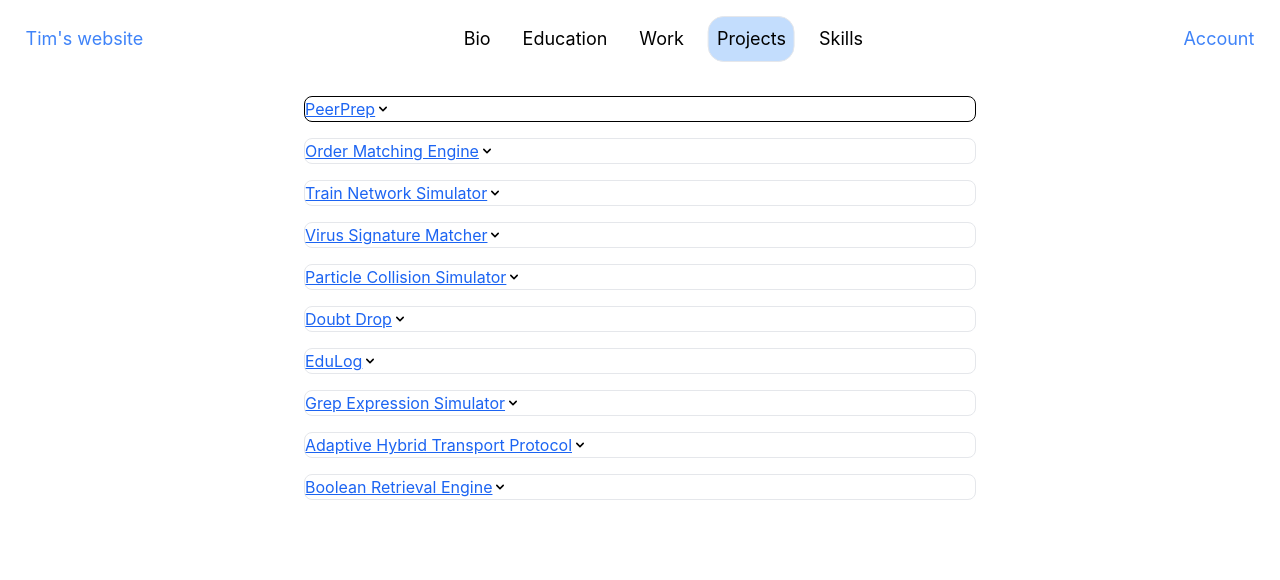
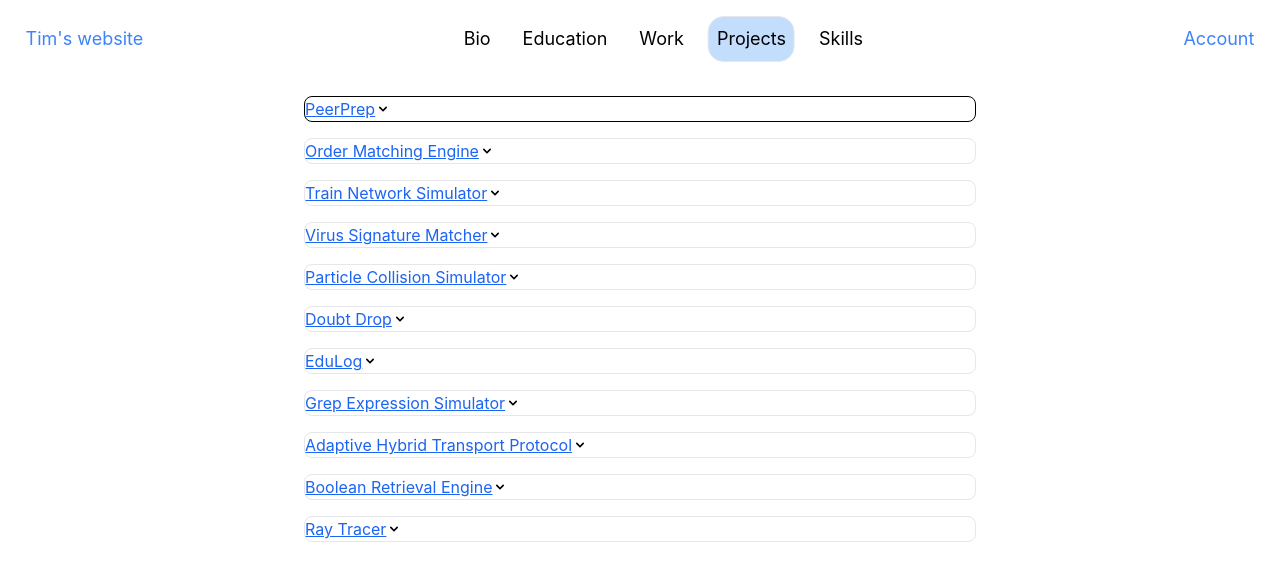
Before and after one commit to obrona/Personal-Website, a React (Vite) app: page / in a window 1280 px wide. Both pictures are taken after a click on the element "Projects". Shown: the top 580 px of the page. Built offline with nearby package versions, Linux system fonts and the light colour scheme.

Commit message:
add new project

```diff
--- a/src/Main/Projects.tsx
+++ b/src/Main/Projects.tsx
@@ -254,6 +254,31 @@ export function Projects() {
             </AccordionContent>
           </div>
         </AccordionPanel>
+
+         <AccordionPanel>
+          <div className='mt-4 overflow-hidden rounded-lg border border-gray-200 dark:border-gray-700'>
+            <AccordionTitle>
+              <a
+                href="https://github.com/obrona/CS3241-assignment5"
+                target="_blank"
+                rel="noreferrer"
+                className="text-blue-600 underline"
+              >
+                Ray Tracer
+              </a>
+            </AccordionTitle>
+            <AccordionContent>
+              <ul className='list-disc pl-5'>
+                <li>
+                  Built a ray tracer in C++ and OpenGL.
+                </li>
+                <li>
+                  Used modern C++ style such as RAII for clean code.
+                </li>
+              </ul>
+            </AccordionContent>
+          </div>
+        </AccordionPanel>
       </Accordion>
 
     </div>
```
